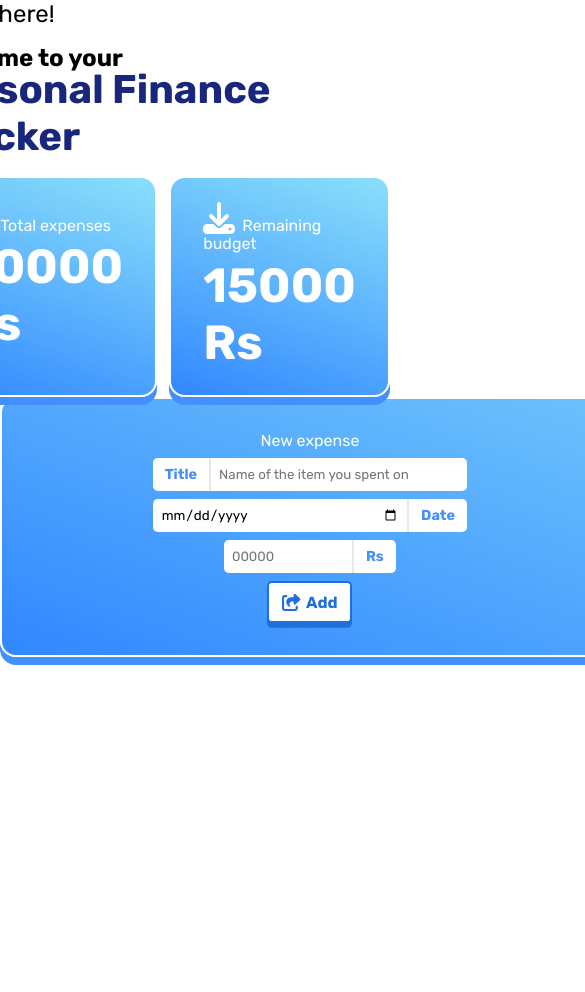
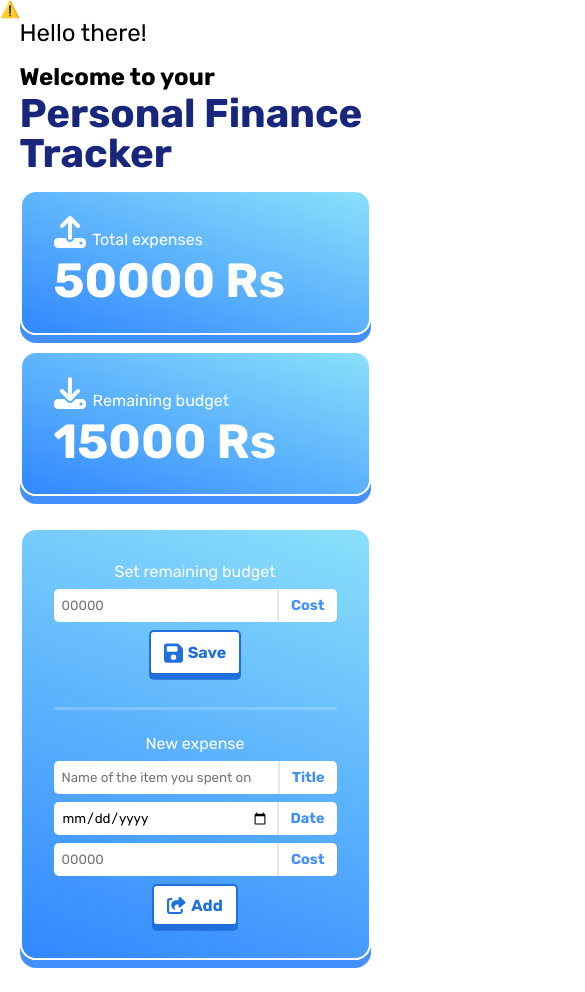
Before and after one commit to dashroshan/Personal-Finance-Tracker, a plain HTML site: page index.html in a window 390 px wide. Shown: the top 992 px of the page, 585 px wide, since content can reach past the window. Before the commit the page ends 844 px from the top, so only its background shows below. Drawn offline with nearby package versions, Linux system fonts and the light colour scheme; no server answers.

Commit message:
alignment

```diff
--- a/index.css
+++ b/index.css
@@ -147,18 +147,7 @@ input {
     flex-direction: column;
 }
 
-.inputWrap.left {
-    margin-bottom: 0;
-}
-
-.inputWrap.left div {
-    border-radius: 0.3rem 0 0 0.3rem;
-    border-left: none;
-    border-right: 0.15rem solid rgb(232, 232, 232);
-}
-
-.inputWrap.left input {
-    border-radius: 0 0.3rem 0.3rem 0;
+.inputWrap input {
     width: 15rem;
 }
 
@@ -168,6 +157,65 @@ input {
     background: rgba(255, 255, 255, 0.2);
 }
 
-#dateInput {
-    width: 14.9rem;
+
+@media (max-width: 1300px) {
+    #header {
+        flex-direction: column;
+        margin-bottom: 2rem;
+    }
+
+    #headerLottie {
+        margin-left: 0rem;
+    }
+
+    .optionsCard {
+        flex-direction: column;
+        width: 90%;
+        box-sizing: border-box;
+        margin-bottom: 2rem;
+    }
+
+    #separator {
+        width: 100%;
+        height: 0.15rem;
+        background: rgba(255, 255, 255, 0.2);
+        margin-top: 2rem;
+        margin-bottom: 1.5rem;
+    }
 }
+
+@media (max-width: 650px) {
+    #headerCardWrap {
+        flex-direction: column;
+        gap: 1rem;
+    }
+
+    .headerCard {
+        width: 100%;
+        box-sizing: border-box;
+    }
+
+    #headerText {
+        width: 90%;
+    }
+
+    #headerText>div:nth-of-type(3) {
+        margin-top: 0.2rem;
+        line-height: 2.5rem;
+    }
+
+    #headerLottie {
+        width: 100%;
+    }
+
+    .inputWrap,
+    .inputWrap input {
+        width: 100%;
+        max-width: 80vw;
+    }
+
+    #setBudget,
+    #addExpense {
+        width: 100%;
+    }
+}
--- a/index.html
+++ b/index.html
@@ -47,7 +47,7 @@
             <div>Set remaining budget</div>
             <div class="inputWrap">
                 <input type="text" placeholder="00000">
-                <div>Rs</div>
+                <div>Cost</div>
             </div>
             <div class="buttonIcon">
                 <img src="./assets/save.svg">
@@ -60,8 +60,8 @@
         <div id="addExpense">
             <div>New expense</div>
             <div class="inputWrap left">
+                <input type="text" placeholder="Name of the item you spent on">
                 <div>Title</div>
-                <input type="text" placeholder="Name of the item you spent on">
             </div>
             <div class="inputWrap">
                 <input id="dateInput" type="date" />
@@ -69,7 +69,7 @@
             </div>
             <div class="inputWrap">
                 <input type="text" placeholder="00000">
-                <div>Rs</div>
+                <div>Cost</div>
             </div>
             <div class="buttonIcon">
                 <img src="./assets/add.svg">
```
